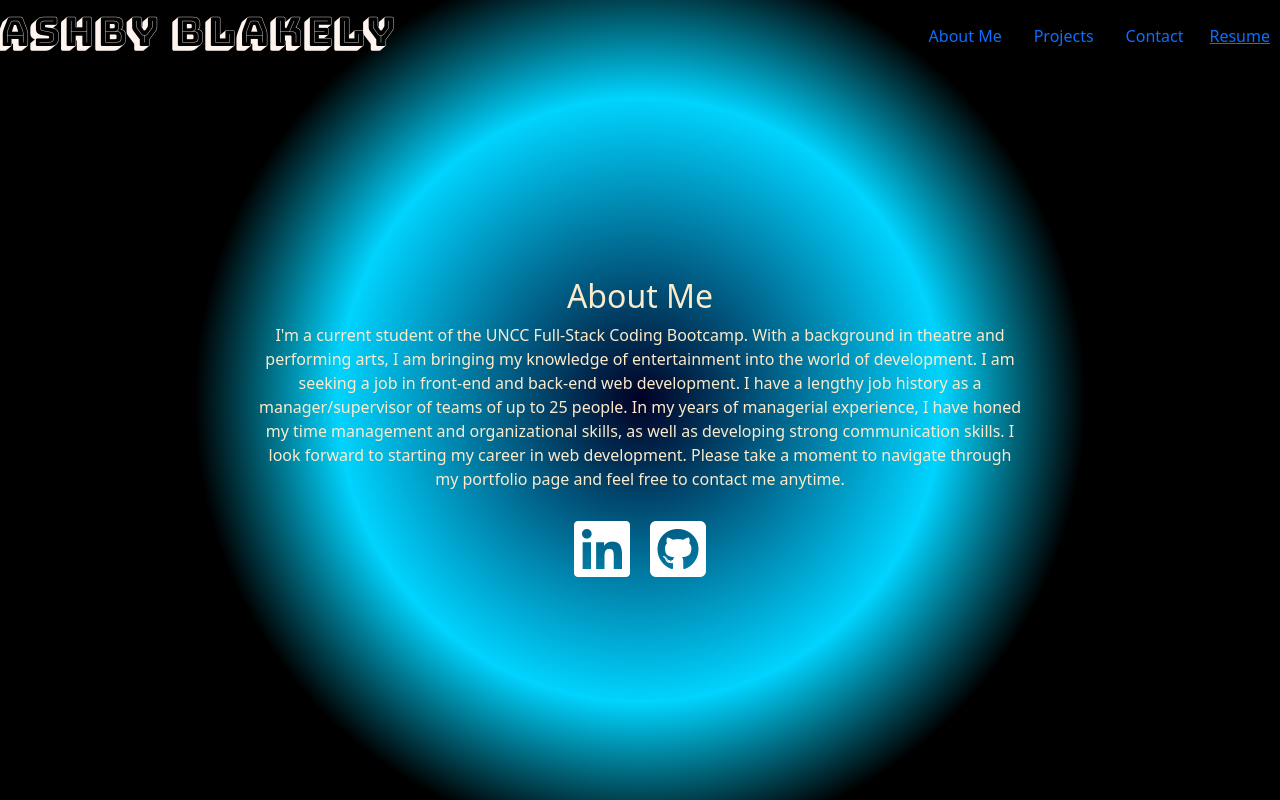
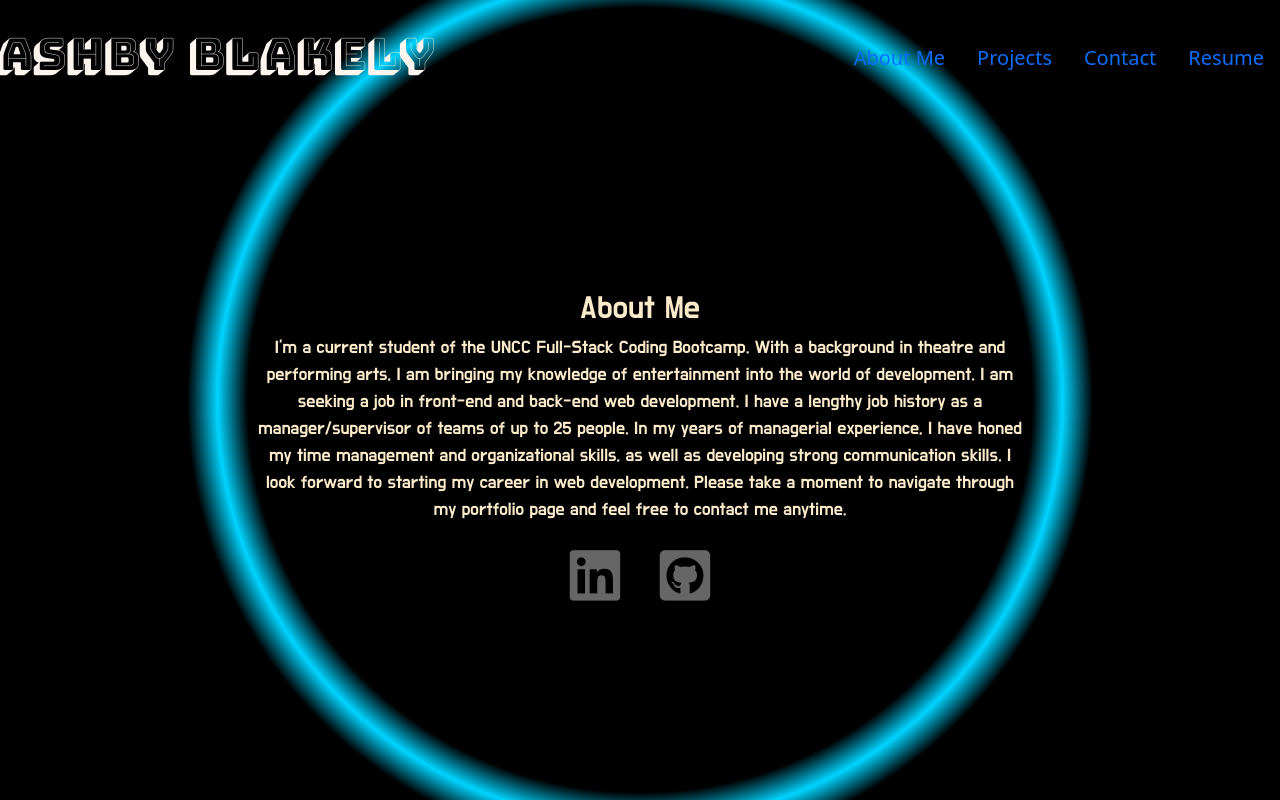
Before and after one commit to AshbyLB/react-portfolio, a React (Create React App) app: page / in a window 1280 px wide. Built offline with nearby package versions, Linux system fonts and the light colour scheme.

Commit message:
added styling to all js pages

```diff
--- a/public/index.html
+++ b/public/index.html
@@ -12,6 +12,9 @@
   <link rel="preconnect" href="https://fonts.googleapis.com">
   <link rel="preconnect" href="https://fonts.gstatic.com" crossorigin>
   <link href="https://fonts.googleapis.com/css2?family=Bungee+Shade&display=swap" rel="stylesheet">
+  <link rel="preconnect" href="https://fonts.googleapis.com">
+<link rel="preconnect" href="https://fonts.gstatic.com" crossorigin>
+<link href="https://fonts.googleapis.com/css2?family=Bungee+Shade&family=Do+Hyeon&display=swap" rel="stylesheet">
   <link rel="stylesheet" href="https://pro.fontawesome.com/releases/v5.10.0/css/all.css" integrity="sha384-AYmEC3Yw5cVb3ZcuHtOA93w35dYTsvhLPVnYs9eStHfGJvOvKxVfELGroGkvsg+p" crossorigin="anonymous"/>
   <link rel="stylesheet" href="style.css" />
 
--- a/public/style.css
+++ b/public/style.css
@@ -1,7 +1,10 @@
+div {
+    margin-top: 20px;
+}
 
 .background {
-    background: rgb(2,0,36);
-    background: radial-gradient(circle, rgba(2,0,36,1) 0%, rgba(0,212,255,1) 40%, rgba(0,0,0,1) 59%) no-repeat center center fixed;
+    background: rgb(0,0,0);
+    background: radial-gradient(circle, rgba(0,0,0,1) 52%, rgba(0,212,255,1) 56%, rgba(0,0,0,1) 60%) no-repeat center center fixed;
     width: auto;
     height: auto;
 }
--- a/src/components/About.css
+++ b/src/components/About.css
@@ -6,5 +6,7 @@
     color:#fcebcb;
     padding-left: 20%;
     padding-right: 20%;
-    margin-top: 16%;
+    margin-top: 15%;
+    font-family: 'Do Hyeon', sans-serif;
+    font-size: large;
 }
--- /dev/null
+++ b/src/components/Contact.css
@@ -0,0 +1,3 @@
+#form {
+    margin-top: 8%;
+}
--- a/src/components/Contact.js
+++ b/src/components/Contact.js
@@ -1,16 +1,16 @@
 import React from 'react';
+import './Contact.css';
 
 function Contact() {
     return (
-        <form className="container col-3 text-white text-center pt-5">
+        <form id="form" className="container col-3 text-white text-center pt-5">
             <div class="mb-3">
                 <h3>Contact Me!</h3>
-                <label for="exampleInputEmail1" className="form-label">Email address</label>
+                <label for="exampleInputEmail1" className="form-label">Name</label>
                 <input type="email" className="form-control" id="exampleInputEmail1" aria-describedby="emailHelp" />
-                <div id="emailHelp" className="form-text">We'll never share your email with anyone else.</div>
             </div>
             <div className="mb-3">
-                <label for="exampleInputPassword1" className="form-label">Password</label>
+                <label for="exampleInputPassword1" className="form-label">Email address</label>
                 <input type="password" class="form-control" id="exampleInputPassword1" />
             </div>
             <button type="submit" className="btn btn-primary">Submit</button>
--- a/src/components/Footer.css
+++ b/src/components/Footer.css
@@ -1,4 +1,43 @@
+div {
+    margin-top: 20px;
+}
+
 div i {
     color: white;
     padding: 10px;
 }
+
+div i {
+    list-style: none;
+    margin: 0 15px;
+  }
+
+  div i {
+    position: relative;
+    display: block;
+    width: 60px;
+    height: 60px;
+    text-align: center;
+    font-size: 30px;
+    color: #666;
+    transition: .5s;
+  }
+
+   div i::before {
+    content: '';
+    position: absolute;
+    top: 0;
+    left: 0;
+    width: 100%;
+    height: 100%;
+    border-radius: 50%;
+    transition: .5s;
+    transform: scale(.9);
+    z-index: -1;
+  }
+
+  div i:hover {
+    color: #ffee10;
+    box-shadow: 0 0 5px #ffee10;
+    text-shadow: 0 0 5px #ffee10;
+  }
--- a/src/components/Header.css
+++ b/src/components/Header.css
@@ -1,9 +1,52 @@
-h1 {
-    font-size: 200%;
+#name{
     font-family: 'Bungee Shade', cursive;
     color: seashell;
+    font-size: 275%;
 }
 
-nav a{
+#hov{
     padding: 10px;
+    font-size: 23px;
+    text-decoration: none;
 }
+#hov{
+    padding: .5em .8em;
+    position: relative;
+    text-decoration: none;
+    font-size: 20px;
+  }
+
+#hov::before,
+#hov::after {
+    content: '';
+    height: 14px;
+    width: 14px;
+    position: absolute;
+    transition: all .35s ease;
+    opacity: 0;
+  }
+#hov::before {
+    content: '';
+    right: 0;
+    top: 0;
+    border-top: 3px solid #abecfc;
+    border-right: 3px solid #31cad4;
+    transform: translate(-100%, 50%);
+  }
+#hov:after {
+    content: '';
+    left: 0;
+    bottom: 0;
+    border-bottom: 3px solid #abecfc;
+    border-left: 3px solid #31cad4;
+    transform: translate(100%, -50%)
+  }
+
+#hov:hover:before,
+#hov:hover:after{
+    transform: translate(0,0);
+    opacity: 1;
+  }
+#hov:hover {
+    color: #89a8ff;
+  }
--- a/src/components/Header.js
+++ b/src/components/Header.js
@@ -5,30 +5,33 @@ function Header({ currentInfo, handlePageChange }) {
     return (
         <div>
             <header class="row" className="header row">
-                <h1 className="col p-2">Ashby Blakely</h1>
+                <h1 id="name" className="col p-2">Ashby Blakely</h1>
                 <nav className="navbar col justify-content-end">
-                    <a
+                    <a  id="hov"
                         href="#About"
                         onClick={() => handlePageChange('About')}
                         className={currentInfo === 'About' ? 'nav-link active' : 'nav-link'}
                     >
                         About Me
                     </a>
-                    <a
+                    <a  id="hov"
                         href="#Project"
                         onClick={() => handlePageChange('Project')}
                         className={currentInfo === 'Project' ? 'nav-link active' : 'nav-link'}
                     >
                         Projects
                     </a>
-                    <a
+                    <a  id="hov"
                         href="#Contact"
                         onClick={() => handlePageChange('Contact')}
                         className={currentInfo === 'Contact' ? 'nav-link active' : 'nav-link'}
                     >
                         Contact
                     </a>
-                    <a href="/">Resume</a>
+                    <a  id="hov"
+                    href="https://docs.google.com/document/d/1wQnO93AluP_Msrb4X41c_AsCO9zwRi0dOxBaumybkQE/edit?usp=sharing">
+                        Resume
+                    </a>
                 </nav>
             </header>
         </div>
--- a/src/components/Project.css
+++ b/src/components/Project.css
@@ -1,6 +1,6 @@
 #hiddenText a{
     display: none;
-    font-family: 'Encode Sans Semi Condensed', sans-serif;
+    font-family: 'Do Hyeon', sans-serif;
   }
 
 #hiddenText:hover a{
```
